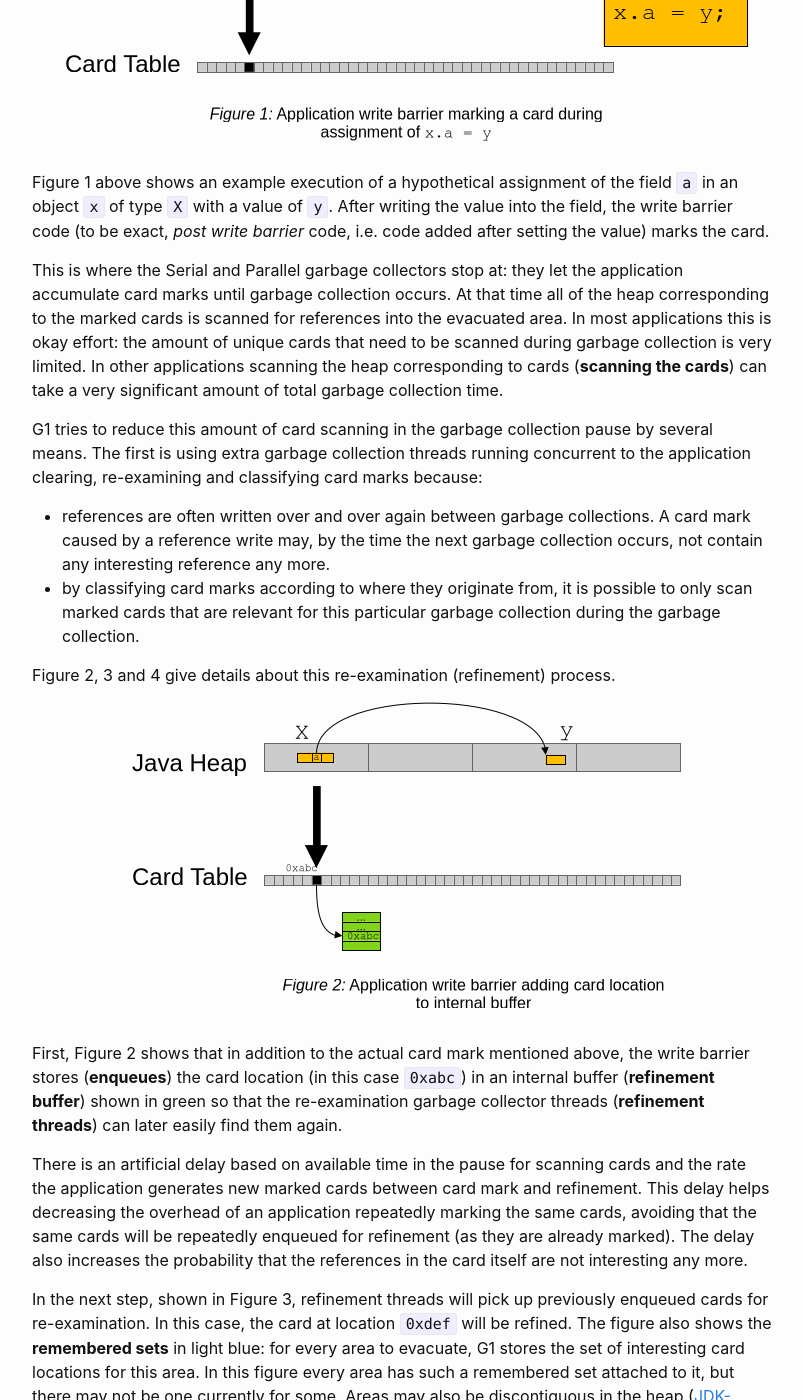
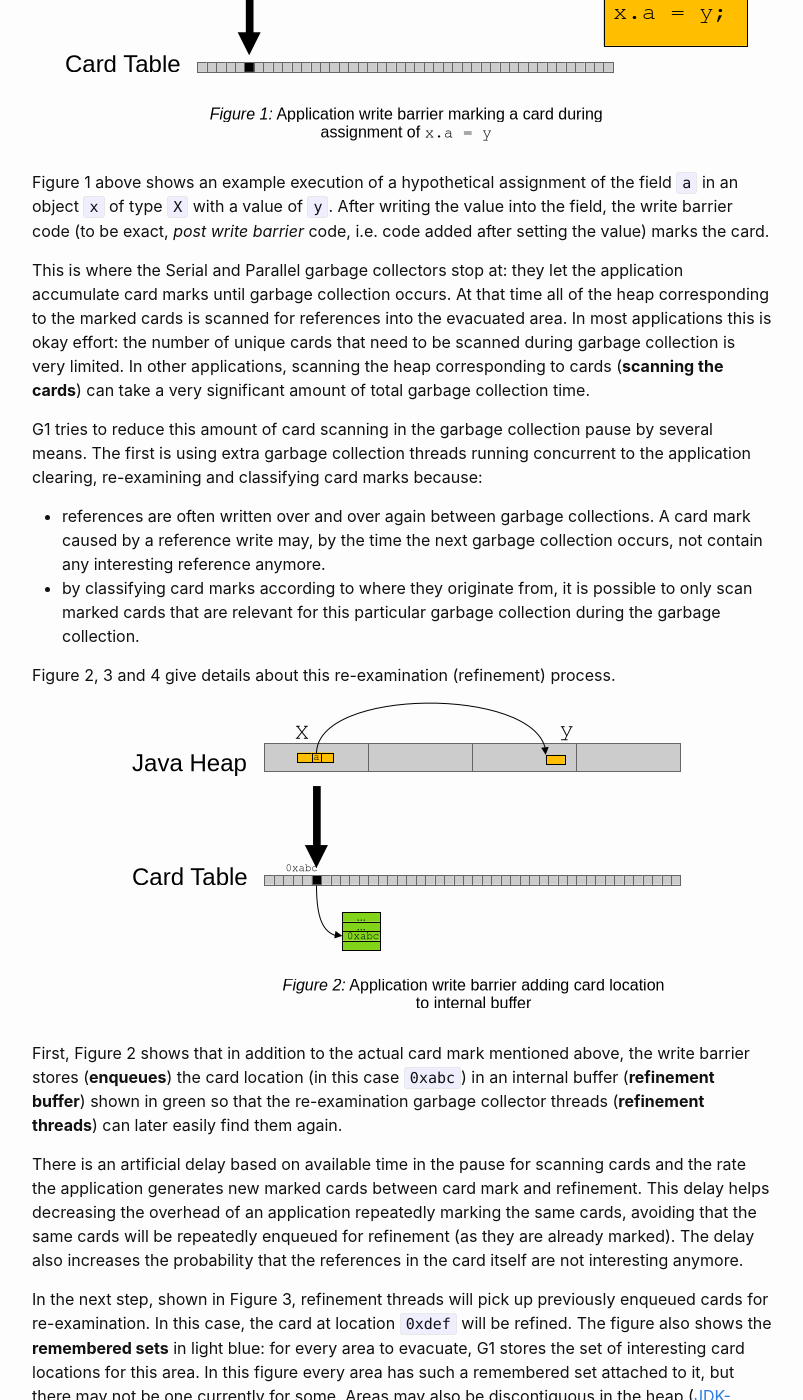
Before and after one commit to tschatzl/tschatzl.github.io, a Jekyll site: the page built from _posts/2025-02-21-new-write-barriers.md, in a window 1280 px wide and 1400 px high, scrolled down 1437 px. Shown: the whole window, without its empty margins (238-1041 px from the left). Built offline with Jekyll 4.4.1, drawn with Linux system fonts in a browser that asks for light colours; some of the changed text lies outside the part shown.

Commit message:
* typos, grammar, etc, from iwalulya

```diff
--- a/_posts/2025-02-21-new-write-barriers.md
+++ b/_posts/2025-02-21-new-write-barriers.md
@@ -29,10 +29,10 @@ When the application modifies an object reference, additional code compiled into
 
 Figure 1 above shows an example execution of a hypothetical assignment of the field `a` in an object `x` of type `X` with a value of `y`. After writing the value into the field, the write barrier code (to be exact, *post write barrier* code, i.e. code added after setting the value) marks the card.
 
-This is where the Serial and Parallel garbage collectors stop at: they let the application accumulate card marks until garbage collection occurs. At that time all of the heap corresponding to the marked cards is scanned for references into the evacuated area. In most applications this is okay effort: the amount of unique cards that need to be scanned during garbage collection is very limited. In other applications scanning the heap corresponding to cards (**scanning the cards**) can take a very significant amount of total garbage collection time.
+This is where the Serial and Parallel garbage collectors stop at: they let the application accumulate card marks until garbage collection occurs. At that time all of the heap corresponding to the marked cards is scanned for references into the evacuated area. In most applications this is okay effort: the number of unique cards that need to be scanned during garbage collection is very limited. In other applications, scanning the heap corresponding to cards (**scanning the cards**) can take a very significant amount of total garbage collection time.
 
 G1 tries to reduce this amount of card scanning in the garbage collection pause by several means. The first is using extra garbage collection threads running concurrent to the application clearing, re-examining and classifying card marks because:
-* references are often written over and over again between garbage collections. A card mark caused by a reference write may, by the time the next garbage collection occurs, not contain any interesting reference any more.
+* references are often written over and over again between garbage collections. A card mark caused by a reference write may, by the time the next garbage collection occurs, not contain any interesting reference anymore.
 * by classifying card marks according to where they originate from, it is possible to only scan marked cards that are relevant for this particular garbage collection during the garbage collection.
 
 Figure 2, 3 and 4 give details about this re-examination (refinement) process.
@@ -41,13 +41,13 @@ Figure 2, 3 and 4 give details about this re-examination (refinement) process.
 
 First, Figure 2 shows that in addition to the actual card mark mentioned above, the write barrier stores (**enqueues**) the card location (in this case `0xabc`) in an internal buffer (**refinement buffer**) shown in green so that the re-examination garbage collector threads (**refinement threads**) can later easily find them again.
 
-There is an artificial delay based on available time in the pause for scanning cards and the rate the application generates new marked cards between card mark and refinement. This delay helps decreasing the overhead of an application repeatedly marking the same cards, avoiding that the same cards will be repeatedly enqueued for refinement (as they are already marked). The delay also increases the probability that the references in the card itself are not interesting any more.
+There is an artificial delay based on available time in the pause for scanning cards and the rate the application generates new marked cards between card mark and refinement. This delay helps decreasing the overhead of an application repeatedly marking the same cards, avoiding that the same cards will be repeatedly enqueued for refinement (as they are already marked). The delay also increases the probability that the references in the card itself are not interesting anymore.
 
 In the next step, shown in Figure 3, refinement threads will pick up previously enqueued cards for re-examination. In this case, the card at location `0xdef` will be refined. The figure also shows the **remembered sets** in light blue: for every area to evacuate, G1 stores the set of interesting card locations for this area. In this figure every area has such a remembered set attached to it, but there may not be one currently for some. Areas may also be discontiguous in the heap ([JDK-8343782](https://bugs.openjdk.org/browse/JDK-8343782) and [JDK-8336086](https://bugs.openjdk.org/browse/JDK-8336086)). The refinement thread also unmarks the card before looking at the corresponding contents of the Java heap.
 
 ![Card Refinement](/assets/20250214-re-examining-card.png){:style="display:block; margin-left:auto; margin-right:auto"}
 
-Figure 4 finally shows the step where the refinement threads put the examined card (`0xdef`) into the remembered sets of the areas for which that card contains an interesting reference at this point in time. Since the heap covered by a card may contain multiple interesting references, multiple remembered sets may receive that particular card location.
+Finally, Figure 4 shows the step where the refinement threads put the examined card (`0xdef`) into the remembered sets of the areas for which that card contains an interesting reference at this point in time. Since the heap covered by a card may contain multiple interesting references, multiple remembered sets may receive that particular card location.
 
 ![Clearing and Classification](/assets/20250214-clearing-and-classifying-card.png){:style="display:block; margin-left:auto; margin-right:auto"}
 
@@ -139,7 +139,7 @@ The final current post write barrier for G1 reduces to the filters and the actua
 
 Line (1) to (3) implement the filters. They are almost the same as before, with a slightly different condition for the check due to a memory optimization.
 
-Without the filters, there were some regressions compared to the original write barrier with the filters; the filters also decrease the number of cards that have not been scanned during the garbage collection pause, and the amount of cards to be re-examined, so they were kept for now.
+Without the filters, there were some regressions compared to the original write barrier with the filters; the filters also decrease the number of cards that have not been scanned during the garbage collection pause, and the number of cards to be re-examined, so they were kept for now.
 
 Line (5) actually marks the card with a "Dirty" color value.
 
@@ -161,7 +161,7 @@ The last two card colors are new. The use of the to-collection-set color explain
 
 The goal of the card table switching process is to make sure that all threads in the system agree on that the refinement table is now the application card table and the other way around to avoid the problematic situation described earlier in Figure 5.
 
-The process is initiated by a special background thread, the refinement control thread. It regularly estimates whether the currently estimated amount of cards at the start of the next garbage collection would exceed the allowed number of not re-examined cards given card examination rate. If a refinement round is necessary, it also calculates the number of refinement worker threads, which do the actual work, needed to complete before the garbage collection.
+The process is initiated by a special background thread, the refinement control thread. It regularly estimates whether the currently estimated number of cards at the start of the next garbage collection would exceed the allowed number of not re-examined cards given card examination rate. If a refinement round is necessary, it also calculates the number of refinement worker threads, which do the actual work, needed to complete before the garbage collection.
 
 This refinement round consists of
 
@@ -192,7 +192,7 @@ Any of these steps may be interrupted by a safepoint, which may be a garbage col
 
 Refinement heuristics try to avoid having garbage collection interrupt refinement. In this case, the refinement table is all unmarked at the start of the garbage collection, and all the not-yet examined marked cards are on the main card table where the following card table scan phase expects them. No further action except putting the remembered sets of areas to be collected on the main card table must be taken to be able to search for marked cards efficiently on the card table.
 
-Previously G1 had information about the location of all marked cards, they were either in the remembered sets, or in the refinement buffers to refine cards. Based on this, G1 could create a more detailed map of where marked cards were located, and only search those areas for marked cards instead of searching the whole card table. However searching for marked cards is linear access to a relatively little area of memory, so very fast.
+Previously G1 had information about the location of all marked cards, they were either in the remembered sets, or in the refinement buffers to refine cards. Based on this, G1 could create a more detailed map of where marked cards were located, and only search those areas for marked cards instead of searching the whole card table. However, searching for marked cards is linear access to a relatively little area of memory, so very fast.
 
 The absence of more precise location information for marked cards is also offset by not needing to calculate this information.
 
@@ -252,7 +252,7 @@ The cards created during garbage collection do not need to be redirtied, so that
 
 This change removes the need for a large part of G1's write barrier using a dual card table approach to avoid fine-grained synchronization, increasing throughput significantly for applications.
 
-Overall I'm quite satisfied with the change - after many years thinking about and prototyping solutions to the problem without introducing some "G1 throughput mode" that would have huge implications on maintainability (basically another garbage collector) or making G1 unnecessarily complex this seems a very good solution, taking the advantages of these throughput barriers without too many drawbacks.
+Overall, I'm quite satisfied with the change - after many years thinking about and prototyping solutions to the problem without introducing some "G1 throughput mode" that would have huge implications on maintainability (basically another garbage collector) or making G1 unnecessarily complex this seems a very good solution, taking the advantages of these throughput barriers without too many drawbacks.
 
 A lot of people helped with this change, my thanks.
 
```
Also changed, not shown: other parts of _posts/2025-02-21-new-write-barriers.md (+8 -8 lines).
